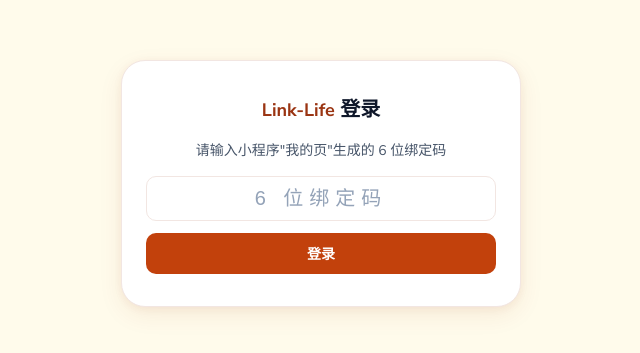
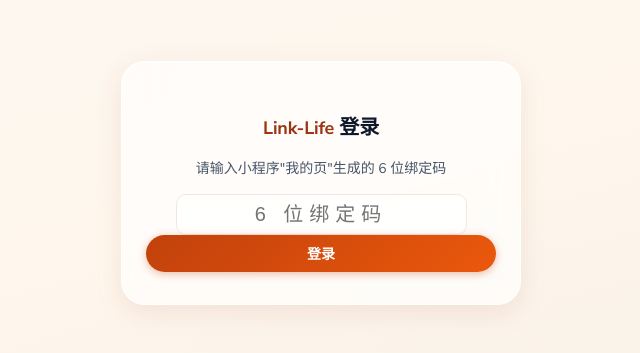
Before and after one commit to kting-create/link-life, a Vue app in the folder web/: page /login in a window 1280 px wide. Shown: the part 161-514 px from the top of the page, without its empty margins (319-959 px from the left). Built offline with nearby package versions, Linux system fonts and the light colour scheme.

Commit message:
feat(ui): Web 暖玻璃 token 层与全局基础类

```diff
--- a/web/src/style.css
+++ b/web/src/style.css
@@ -25,118 +25,131 @@
   *, *::before, *::after { transition: none !important; animation: none !important; }
 }
 
-.card {
-  background: var(--bg-card);
-  border: 1px solid var(--border);
+.card, .glass-card {
+  background: var(--glass-bg);
+  -webkit-backdrop-filter: var(--glass-blur);
+  backdrop-filter: var(--glass-blur);
+  border: 1px solid var(--glass-border);
   border-radius: var(--radius);
   box-shadow: var(--shadow-card);
-  padding: 16px;
+  padding: var(--space-4);
+  transition: transform 0.3s var(--ease-out-soft), box-shadow 0.3s ease;
 }
+.card.clickable { cursor: pointer; }
+.card.clickable:hover { transform: translateY(-3px); box-shadow: var(--shadow-lift); }
+.card.clickable:active { transform: scale(0.985); box-shadow: var(--shadow-press); }
 
-.page-title {
-  font-size: 20px;
-  font-weight: 700;
-  color: var(--text-primary);
-  margin: 0 0 16px;
+.glow-orb {
+  position: absolute;
+  border-radius: 50%;
+  background: var(--glow-terracotta);
+  filter: blur(8px);
+  pointer-events: none;
+  z-index: 0;
 }
 
 .btn {
-  display: inline-flex;
-  align-items: center;
-  justify-content: center;
-  gap: 6px;
+  position: relative;
+  overflow: hidden;
   border: none;
-  border-radius: var(--radius-sm);
-  padding: 10px 20px;
-  font-size: 14px;
-  font-weight: 600;
-  transition: background 200ms ease-out, box-shadow 200ms ease-out, transform 200ms ease-out;
+  border-radius: var(--radius-pill);
+  font-weight: 700;
+  font-size: var(--text-sm);
+  padding: var(--space-2) var(--space-4);
+  cursor: pointer;
+  transition: transform 0.18s var(--ease-spring-tap), box-shadow 0.2s ease;
 }
-
-.btn:active { box-shadow: var(--shadow-press); transform: translateY(1px); }
-.btn:disabled { opacity: 0.5; cursor: not-allowed; }
-
-.btn-primary { background: var(--primary); color: #fff; }
-.btn-primary:hover { background: var(--primary-deep); }
-.btn-secondary {
-  background: var(--bg-card);
-  color: var(--primary);
-  border: 1px solid var(--primary);
+.btn:hover { transform: scale(1.04); }
+.btn:active { transform: scale(0.96); }
+.btn-primary { background: var(--grad-flame); color: #fff; box-shadow: var(--shadow-glow); }
+.btn-primary::after {
+  content: "";
+  position: absolute;
+  top: 0; left: -80%;
+  width: 45%; height: 100%;
+  background: linear-gradient(100deg, transparent, rgba(255, 255, 255, 0.4), transparent);
+  pointer-events: none;
 }
-.btn-secondary:hover { background: var(--primary-weak); }
-.btn-danger { background: var(--danger); color: #fff; }
-.btn-danger:hover { background: #b91c1c; }
-.btn-accent { background: var(--accent-deep); color: #fff; }
-.btn-accent:hover { background: #065f46; }
-.btn-small { padding: 6px 12px; font-size: 13px; }
+.btn-primary:hover::after { animation: btn-shine 0.7s ease 1; }
+@keyframes btn-shine { to { left: 130%; } }
+.btn-secondary { background: rgba(255, 255, 255, 0.75); color: var(--primary); border: 1px solid rgba(194, 65, 12, 0.25); box-shadow: var(--glass-highlight); }
+.btn-danger { background: var(--grad-danger); color: #fff; box-shadow: 0 4px 14px rgba(220, 38, 38, 0.3); }
+.btn-accent { background: var(--grad-done); color: #fff; box-shadow: var(--shadow-glow); }
+.btn-ghost { background: rgba(255, 255, 255, 0.7); color: var(--primary); border: 1px solid rgba(194, 65, 12, 0.3); }
+.btn-small { padding: var(--space-1) var(--space-3); font-size: var(--text-xs); }
+.btn:disabled { opacity: 0.5; cursor: not-allowed; transform: none; }
+.btn:disabled:hover::after { animation: none; }
 
 .badge-pill {
-  display: inline-flex;
-  align-items: center;
-  padding: 2px 10px;
-  border-radius: 999px;
-  font-size: 12px;
-  font-weight: 600;
+  display: inline-block;
+  font-size: var(--text-xs);
+  font-weight: 700;
+  padding: 3px 10px;
+  border-radius: var(--radius-pill);
 }
-.badge-pill.is-open { background: #f1f5f9; color: var(--text-secondary); }
-.badge-pill.is-claimed { background: var(--primary-weak); color: var(--primary-deep); }
-.badge-pill.is-cooking { background: #eff6ff; color: #1d4ed8; }
-.badge-pill.is-done { background: var(--accent-weak); color: var(--accent-deep); }
+.badge-pill.is-open { background: rgba(255, 255, 255, 0.75); color: var(--text-secondary); border: 1px solid var(--border); }
+.badge-pill.is-claimed { background: var(--grad-flame); color: #fff; box-shadow: var(--shadow-glow); }
+.badge-pill.is-cooking { background: var(--grad-cooking); color: #fff; box-shadow: 0 2px 8px rgba(29, 78, 216, 0.3); }
+.badge-pill.is-done { background: var(--grad-done); color: #fff; box-shadow: 0 2px 8px rgba(5, 150, 105, 0.3); }
 
 .input {
-  width: 100%;
+  background: rgba(255, 255, 255, 0.8);
   border: 1px solid var(--border);
   border-radius: var(--radius-sm);
-  padding: 10px 12px;
-  font-size: 14px;
-  color: var(--text-primary);
-  background: var(--bg-card);
-  transition: border-color 200ms ease-out, box-shadow 200ms ease-out;
+  padding: var(--space-2) var(--space-3);
+  font-size: var(--text-sm);
+  transition: border-color 0.2s ease, box-shadow 0.2s ease;
 }
-.input:focus {
-  border-color: var(--primary);
-  box-shadow: 0 0 0 2px var(--ring);
-}
-.input::placeholder { color: var(--text-tertiary); }
-
-.empty {
-  display: flex;
-  flex-direction: column;
-  align-items: center;
-  gap: 12px;
-  padding: 48px 16px;
-  color: var(--text-secondary);
-  font-size: 14px;
-}
+.input:focus { border-color: var(--primary); box-shadow: 0 0 0 3px rgba(194, 65, 12, 0.15); outline: none; }
 
 .toast {
   position: fixed;
+  bottom: var(--space-6);
   left: 50%;
-  bottom: 80px;
   transform: translateX(-50%);
-  background: rgba(15, 23, 42, 0.9);
-  color: #fff;
-  padding: 10px 20px;
-  border-radius: var(--radius-sm);
-  font-size: 14px;
-  z-index: 1000;
+  z-index: 300;
+  background: var(--glass-bg-strong);
+  -webkit-backdrop-filter: var(--glass-blur);
+  backdrop-filter: var(--glass-blur);
+  border: 1px solid var(--glass-border);
+  box-shadow: var(--shadow-lift);
+  color: var(--text-primary);
+  padding: var(--space-2) var(--space-4);
+  border-radius: var(--radius-pill);
+  font-size: var(--text-sm);
+  font-weight: 600;
 }
+.toast.toast-ok { color: var(--accent-deep); }
+.toast.toast-err { color: var(--danger); }
 
-.btn-ghost {
-  background: var(--bg-card);
-  color: var(--primary);
-  border: 1px solid var(--primary);
+.empty { text-align: center; padding: var(--space-7) var(--space-4); }
+.empty .empty-art { width: 96px; height: 96px; margin: 0 auto var(--space-3); display: block; }
+
+.skeleton {
+  height: 14px;
+  border-radius: 7px;
+  margin-bottom: var(--space-3);
+  background: linear-gradient(90deg, rgba(255, 255, 255, 0.6) 25%, rgba(255, 255, 255, 0.95) 50%, rgba(255, 255, 255, 0.6) 75%);
+  background-size: 200% 100%;
+  animation: sk-shimmer 1.4s infinite;
 }
+@keyframes sk-shimmer { from { background-position: 200% 0; } to { background-position: -200% 0; } }
+
+.stagger-item { opacity: 0; }
+.stagger-list.run .stagger-item { animation: st-in 0.5s var(--ease-out-soft) both; animation-delay: calc(var(--i, 0) * var(--stagger-item)); }
+@keyframes st-in { from { opacity: 0; transform: translateY(14px); } to { opacity: 1; transform: none; } }
+
+.page-title { font-size: var(--text-lg); font-weight: 800; letter-spacing: -0.01em; }
+.muted { font-size: var(--text-sm); color: var(--text-secondary); }
+
 .btn-warn { background: var(--warning); color: #0f172a; }
-.card.clickable { cursor: pointer; }
 .card.active { border-color: var(--primary); }
 .row { display: flex; gap: 8px; align-items: center; }
-.muted { color: var(--text-secondary); font-size: 13px; }
 .tag {
   display: inline-block;
   padding: 2px 8px;
   border-radius: 10px;
-  font-size: 12px;
+  font-size: var(--text-xs);
   background: var(--primary-weak);
   color: var(--primary-deep);
 }
--- a/web/src/styles/tokens.css
+++ b/web/src/styles/tokens.css
@@ -1,23 +1,64 @@
+/* web/src/styles/tokens.css */
 :root {
+  /* 色 · 陶土橙唯一强调 */
   --primary: #c2410c;
+  --primary-hot: #ea580c;
   --primary-deep: #9a3412;
   --primary-weak: #fff1e6;
+  --grad-flame: linear-gradient(135deg, #c2410c, #ea580c);
   --accent: #059669;
   --accent-deep: #047857;
   --accent-weak: #ecfdf5;
+  --grad-done: linear-gradient(135deg, #047857, #059669);
+  --grad-cooking: linear-gradient(135deg, #1d4ed8, #3b82f6);
   --text-primary: #0f172a;
   --text-secondary: #475569;
   --text-tertiary: #94a3b8;
-  --bg-page: #fffbeb;
+  --bg-page: linear-gradient(165deg, #faf6f1 0%, #fff7ed 45%, #f3ece5 100%);
   --bg-card: #ffffff;
   --border: #f2e6e2;
   --danger: #dc2626;
+  --danger-hot: #ef4444;
+  --grad-danger: linear-gradient(135deg, #dc2626, #ef4444);
   --warning: #f59e0b;
   --ring: #9a3412;
+  /* 玻璃（全局唯一参数，页面禁改） */
+  --glass-bg: rgba(255, 255, 255, 0.65);
+  --glass-bg-strong: rgba(255, 255, 255, 0.88);
+  --glass-border: rgba(255, 255, 255, 0.85);
+  --glass-blur: blur(16px);
+  --glass-highlight: inset 0 1px 0 rgba(255, 255, 255, 0.95);
+  /* 光晕/阴影 */
+  --shadow-card: 0 8px 28px rgba(154, 52, 18, 0.1), inset 0 1px 0 rgba(255, 255, 255, 0.95);
+  --shadow-press: 0 1px 2px rgba(154, 52, 18, 0.1);
+  --shadow-glow: 0 2px 8px rgba(194, 65, 12, 0.35);
+  --shadow-lift: 0 14px 34px rgba(154, 52, 18, 0.14);
+  --glow-terracotta: radial-gradient(circle, rgba(194, 65, 12, 0.18), transparent 70%);
+  /* 几何 */
   --radius-lg: 24px;
   --radius: 16px;
   --radius-sm: 10px;
-  --shadow-card: 0 2px 8px rgba(154, 52, 18, 0.06), 0 8px 24px rgba(154, 52, 18, 0.08);
-  --shadow-press: 0 1px 2px rgba(154, 52, 18, 0.1);
-  --gap: 12px;
+  --radius-pill: 999px;
+  /* 间距阶梯 */
+  --space-1: 4px;
+  --space-2: 8px;
+  --space-3: 12px;
+  --space-4: 16px;
+  --space-5: 24px;
+  --space-6: 32px;
+  --space-7: 48px;
+  /* 字阶 */
+  --text-xs: 12px;
+  --text-sm: 14px;
+  --text-md: 16px;
+  --text-lg: 20px;
+  --text-xl: 24px;
+  --text-2xl: 28px;
+  --text-3xl: 32px;
+  /* 动效（与 motion.js 数值一致） */
+  --duration-exit: 200ms;
+  --duration-page: 450ms;
+  --stagger-item: 60ms;
+  --ease-out-soft: cubic-bezier(0.22, 1, 0.36, 1);
+  --ease-spring-tap: cubic-bezier(0.34, 1.56, 0.64, 1);
 }
```
Also changed, not shown: web/src/styles/motion.js (added, +8 -0 lines).
